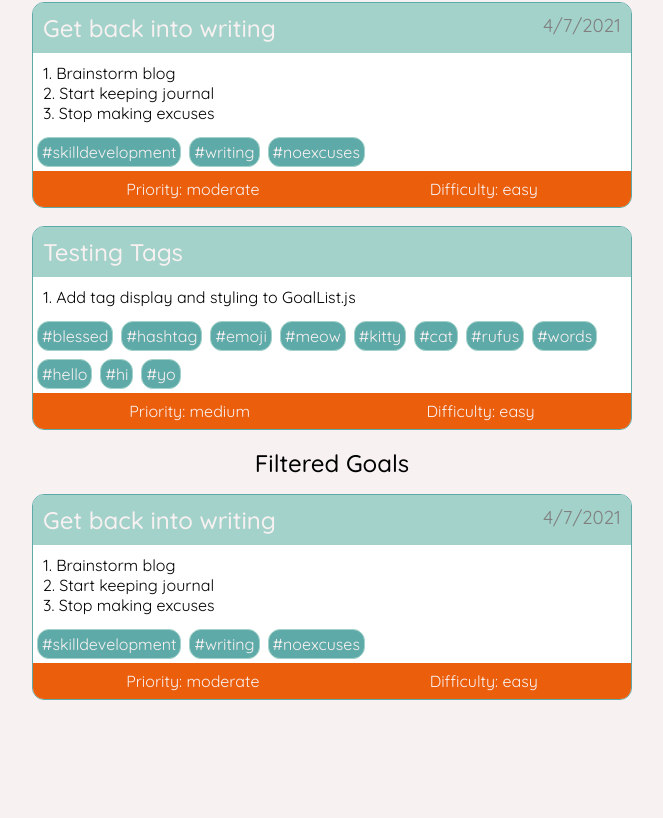
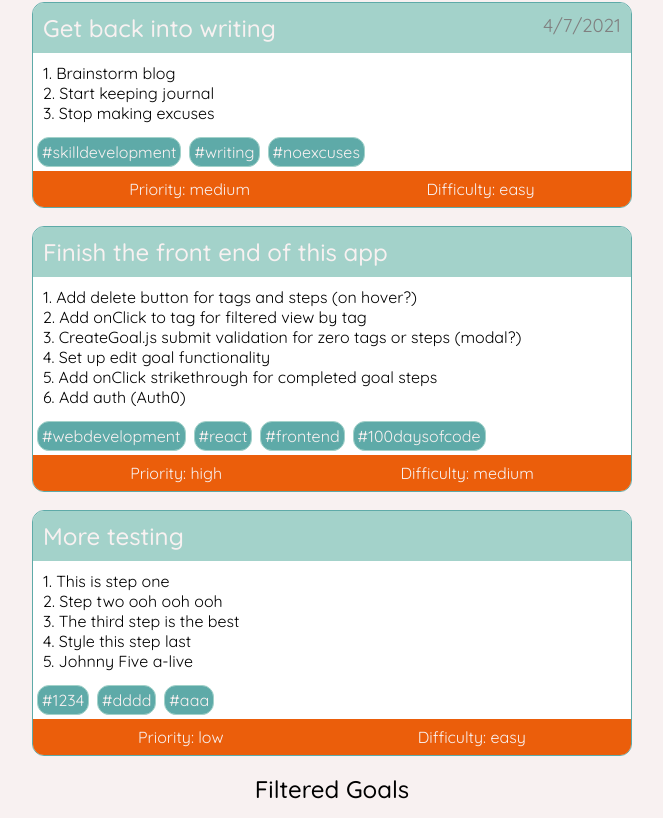
Before and after one commit to mikehoods/react-goalTracker-2.0-client, a React (Create React App) app: page / in a window 1280 px wide. Shown: the part 662-1480 px from the top of the page, without its empty margins (308-971 px from the left). Before the commit the page ends 1440 px from the top, so only its background shows below. Built offline with nearby package versions, Linux system fonts and the light colour scheme; data requests are answered from the project's data file.

Commit message:
Added step rendering and functionality to CreateGoal.js

```diff
--- a/data/db.json
+++ b/data/db.json
@@ -24,7 +24,6 @@
       "achieved": false,
       "difficulty": "hard",
       "priority": "high",
-      "category": "work",
       "tags": [
         "webdev",
         "react",
@@ -55,9 +54,8 @@
         }
       ],
       "achieved": false,
-      "difficulty": "moderate",
+      "difficulty": "medium",
       "priority": "medium",
-      "category": "home",
       "tags": [
         "garden",
         "greenhouse",
@@ -86,8 +84,7 @@
       ],
       "achieved": false,
       "difficulty": "easy",
-      "priority": "moderate",
-      "category": "happiness",
+      "priority": "medium",
       "tags": [
         "skilldevelopment",
         "writing",
@@ -96,30 +93,77 @@
       "id": 3
     },
     {
-      "title": "Testing Tags",
-      "difficulty": "easy",
-      "priority": "medium",
+      "title": "Finish the front end of this app",
+      "difficulty": "medium",
+      "priority": "high",
       "steps": [
         {
-          "step": "Add tag display and styling to GoalList.js",
+          "step": "Add delete button for tags and steps (on hover?)",
+          "complete": false
+        },
+        {
+          "step": "Add onClick to tag for filtered view by tag",
+          "complete": false
+        },
+        {
+          "step": "CreateGoal.js submit validation for zero tags or steps (modal?)",
+          "complete": false
+        },
+        {
+          "step": "Set up edit goal functionality",
+          "complete": false
+        },
+        {
+          "step": "Add onClick strikethrough for completed goal steps",
+          "complete": false
+        },
+        {
+          "step": "Add auth (Auth0)",
           "complete": false
         }
       ],
       "achieved": false,
       "tags": [
-        "blessed",
-        "hashtag",
-        "emoji",
-        "meow",
-        "kitty",
-        "cat",
-        "rufus",
-        "words",
-        "hello",
-        "hi",
-        "yo"
+        "webdevelopment",
+        "react",
+        "frontend",
+        "100daysofcode"
       ],
-      "id": 5
+      "id": 7
+    },
+    {
+      "title": "More testing",
+      "difficulty": "easy",
+      "priority": "low",
+      "steps": [
+        {
+          "step": "This is step one",
+          "complete": false
+        },
+        {
+          "step": "Step two ooh ooh ooh",
+          "complete": false
+        },
+        {
+          "step": "The third step is the best",
+          "complete": false
+        },
+        {
+          "step": "Style this step last",
+          "complete": false
+        },
+        {
+          "step": "Johnny Five a-live",
+          "complete": false
+        }
+      ],
+      "achieved": false,
+      "tags": [
+        "1234",
+        "dddd",
+        "aaa"
+      ],
+      "id": 8
     }
   ]
 }
--- a/src/CreateGoal.js
+++ b/src/CreateGoal.js
@@ -5,14 +5,14 @@ const CreateGoal = () => {
     const [title, setTitle] = useState("");
     const [difficulty, setDifficulty] = useState("easy");
     const [priority, setPriority] = useState("low");
-    const [step, setStep] = useState("");
+    const [tempStep, setTempStep] = useState("");
+    const [steps, setSteps] = useState([]);
     const [tags, setTags] = useState([]);
 
     const [isPending, setIsPending] = useState(false);
     const history = useHistory();
 
     const handleAddTag = (e) => {
-        console.log("key:" + e.key)
         const currentTag = e.target.value.replace(/[, ]+/g, "").trim()
         if (e.key === ',' && currentTag) {
             if (!tags.includes(currentTag)) {
@@ -25,9 +25,17 @@ const CreateGoal = () => {
         }
     }
 
+    const handleAddStep = (e) => {
+        const step = { "step": tempStep, "complete": false }
+        setSteps([...steps, step])
+        setTempStep("")
+        console.log(steps)
+    }
+
     const handleSubmit = (e) => {
         e.preventDefault()
-        const steps = [{ "step": step, "complete": false }]
+
+
         const achieved = false
         const goal = { title, difficulty, priority, steps, achieved, tags }
 
@@ -81,20 +89,25 @@ const CreateGoal = () => {
                             </select>
                         </div>
                     </div>
-                    <label>Step 1:</label>
+                    <label>Step:</label>
                     <input
                         type="text"
-                        required
-                        onChange={(e) => setStep(e.target.value)}
+                        value={tempStep}
+                        onChange={(e) => setTempStep(e.target.value)}
                     />
-                    <p className="add-step">+ Add Step</p>
+                    <p className="add-step" onClick={handleAddStep}>+ Add Step</p>
+                    <div className="created-steps">
+                        {steps.map((step, index) => (
+                            <p className="created-step" key={index}>{index + 1}. {step.step}</p>
+                        ))}
+                    </div>
                     <label>Tags:</label>
                 <input
                     type="text"
                     id="add-tag"
                     onKeyUp={handleAddTag}
                 />
-                <p className="input-help">Type "," (comma) to add tag</p>
+                <p className="input-help">Press "," (comma) to add tag</p>
                 <div className="tag-cloud">
                     {tags.map((tag, index) => (
                         <p className="tag" key={index}>#{tag}</p>
--- a/src/GoalDetails.js
+++ b/src/GoalDetails.js
@@ -26,9 +26,9 @@ const GoalDetails = () => {
                             <h3 className="goal-date">{goal.date}</h3>
                         </div>
                         <div className="goal-icons">
-                            <i class = "material-icons">edit</i>
-                            <i class = "material-icons" onClick={handleClick}>delete</i>
-                            <i class = "material-icons">done</i>
+                            <i className = "material-icons">edit</i>
+                            <i className = "material-icons" onClick={handleClick}>delete</i>
+                            <i className = "material-icons">done</i>
                         </div>
                     </div>
                         <div className="goal-steps">
--- a/src/Home.js
+++ b/src/Home.js
@@ -12,7 +12,7 @@ const Home = () => {
                 {/* Conditionally render isLoading or GoalList */}
                 { isLoading && <div>"Loading..."</div> }
                 { goals && <GoalList goals={goals} title="All Goals" /> }
-                { goals && <GoalList goals={goals.filter((goal) => goal.category === 'happiness')} title="Filtered Goals"/> }
+                { goals && <GoalList goals={goals.filter((goal) => goal.tags.includes('garden'))} title="Filtered Goals"/> }
         </div>
     );
 }
--- a/src/index.css
+++ b/src/index.css
@@ -164,6 +164,17 @@ form .form-selectors {
   cursor: pointer;
   font-weight: 500;
 }
+.create-goal .created-steps {
+  border-radius: 12px;
+  background-color: #A3D2CA;
+  padding: 4px;
+  margin: 8px 0;
+  border: 1px solid #5EAAA8;
+  color: #F8F1F1;
+}
+.created-steps p {
+  font-weight: 500;
+}
 .create-goal-footer {
   border-radius: 0 0 11px 11px;
   padding: 8px;
```
